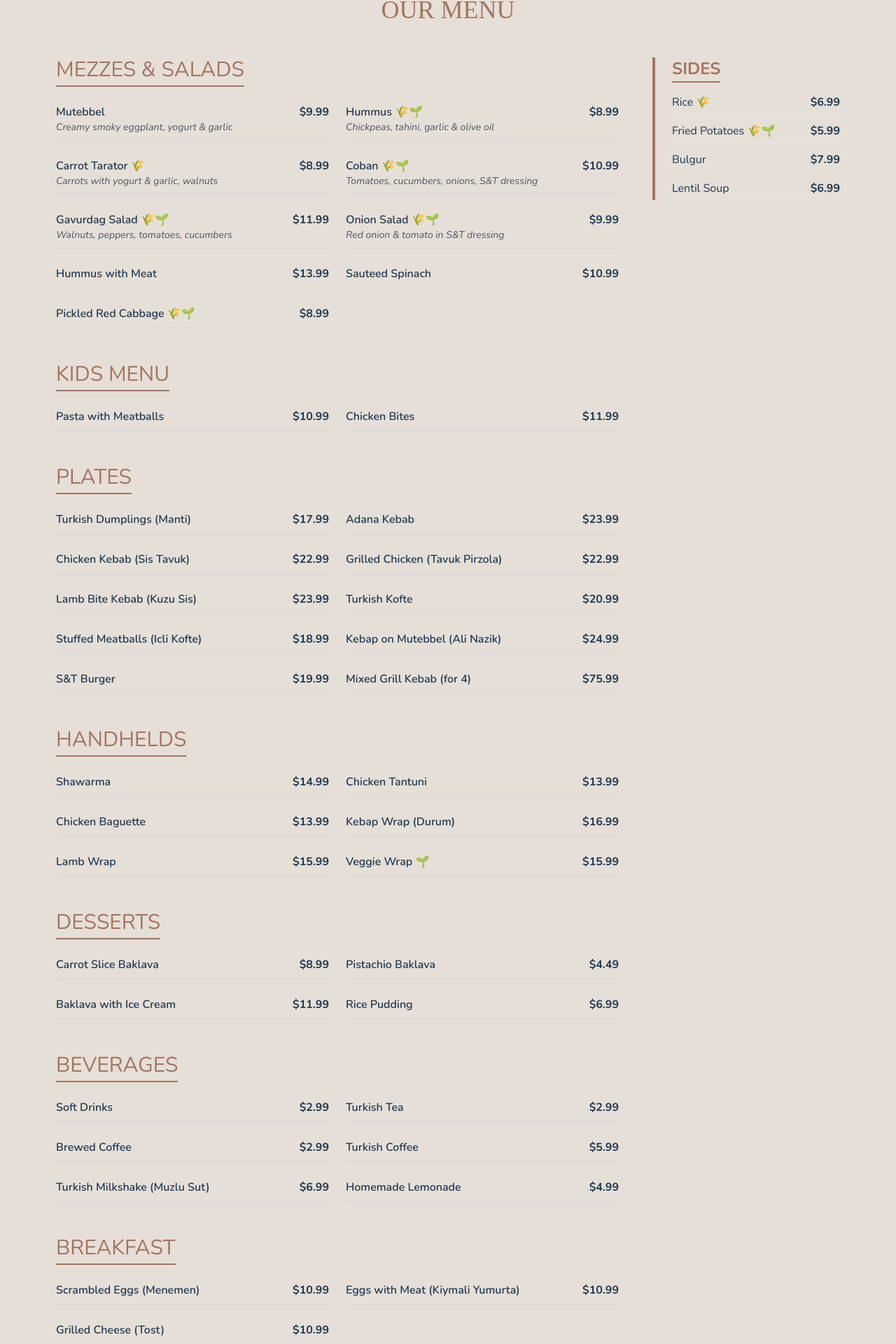
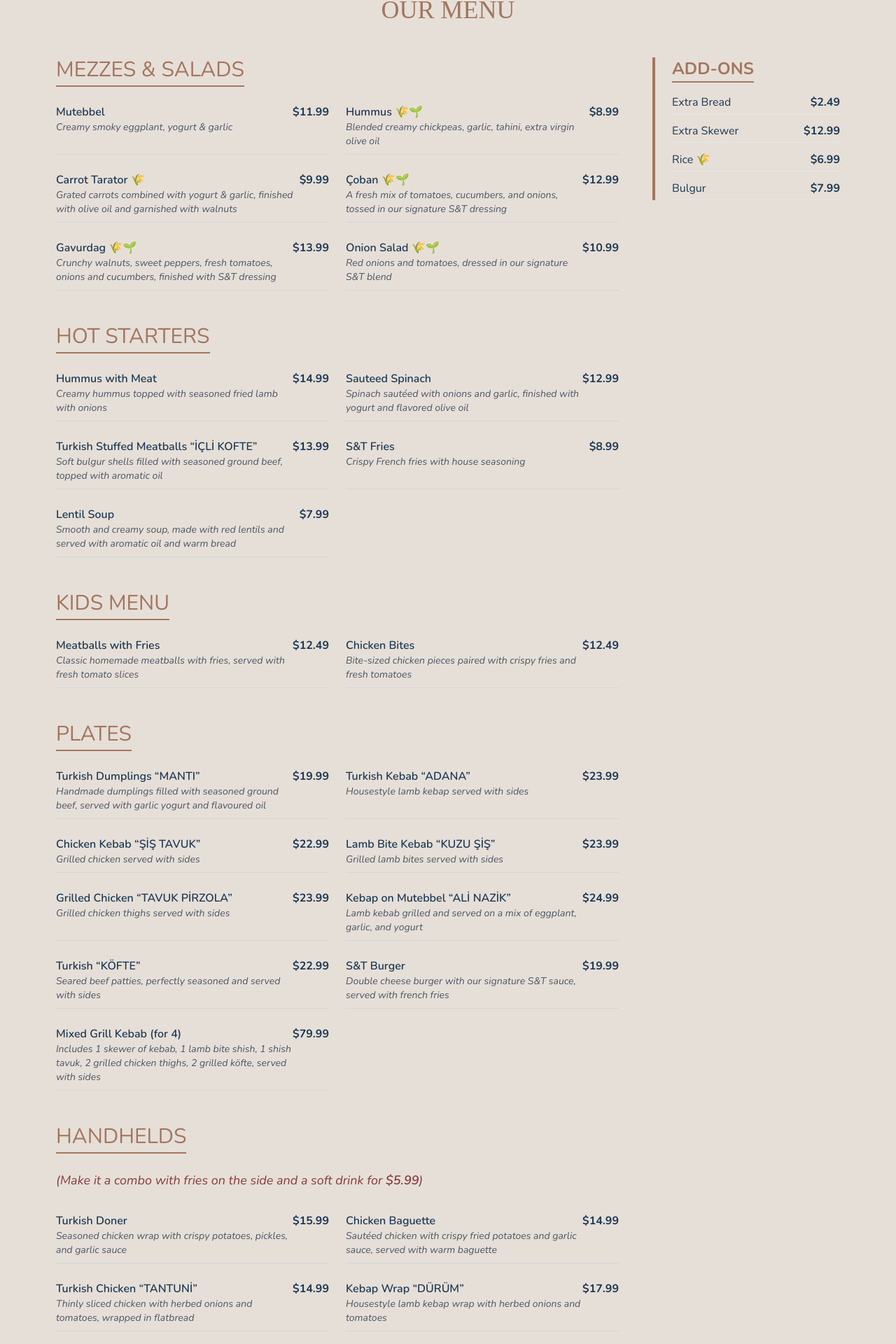
Before and after one commit to valenty-nka/sumacthyme_restaurant, a React (Vite) app: page /menu in a window 1280 px wide. Shown: the part 134-2054 px from the top of the page at 70% size. Built offline with nearby package versions, Linux system fonts and the light colour scheme.

Commit message:
Update menu on Main and Our Menu page

```diff
--- a/src/components/Menu/FullMenu.jsx
+++ b/src/components/Menu/FullMenu.jsx
@@ -4,64 +4,73 @@ import React from "react";
 
 const menuData = {
   "Mezzes & Salads": [
-    { name: "Mutebbel", price: "$9.99", desc: "Creamy smoky eggplant, yogurt & garlic" },
-    { name: "Hummus 🌾🌱", price: "$8.99", desc: "Chickpeas, tahini, garlic & olive oil" },
-    { name: "Carrot Tarator 🌾", price: "$8.99", desc: "Carrots with yogurt & garlic, walnuts" },
-    { name: "Coban 🌾🌱", price: "$10.99", desc: "Tomatoes, cucumbers, onions, S&T dressing" },
-    { name: "Gavurdag Salad 🌾🌱", price: "$11.99", desc: "Walnuts, peppers, tomatoes, cucumbers" },
-    { name: "Onion Salad 🌾🌱", price: "$9.99", desc: "Red onion & tomato in S&T dressing" },
-    { name: "Hummus with Meat", price: "$13.99" },
-    { name: "Sauteed Spinach", price: "$10.99" },
-    { name: "Pickled Red Cabbage 🌾🌱", price: "$8.99" },
+    { name: "Mutebbel", price: "$11.99", desc: "Creamy smoky eggplant, yogurt & garlic" },
+    { name: "Hummus 🌾🌱", price: "$8.99", desc: "Blended creamy chickpeas, garlic, tahini, extra virgin olive oil" },
+    { name: "Carrot Tarator 🌾", price: "$9.99", desc: "Grated carrots combined with yogurt & garlic, finished with olive oil and garnished with walnuts" },
+    { name: "Çoban 🌾🌱", price: "$12.99", desc: "A fresh mix of tomatoes, cucumbers, and onions, tossed in our signature S&T dressing" },
+    { name: "Gavurdag 🌾🌱", price: "$13.99", desc: "Crunchy walnuts, sweet peppers, fresh tomatoes, onions and cucumbers, finished with S&T dressing" },
+    { name: "Onion Salad 🌾🌱", price: "$10.99", desc: "Red onions and tomatoes, dressed in our signature S&T blend" },
+  ],
+  "Hot Starters":[
+    { name: "Hummus with Meat", price: "$14.99", desc: "Creamy hummus topped with seasoned fried lamb with onions" },
+    { name: "Sauteed Spinach", price: "$12.99", desc: "Spinach sautéed with onions and garlic, finished with yogurt and flavored olive oil" },
+    { name: "Turkish Stuffed Meatballs “İÇLİ KOFTE”", price: "$13.99", desc: "Soft bulgur shells filled with seasoned ground beef, topped with aromatic oil" },
+    { name: "S&T Fries", price: "$8.99", desc: "Crispy French fries with house seasoning" },
+    { name: "Lentil Soup", price: "$7.99", desc: "Smooth and creamy soup, made with red lentils and served with aromatic oil and warm bread" },
   ],
   "Kids Menu": [
-    { name: "Pasta with Meatballs", price: "$10.99" },
-    { name: "Chicken Bites", price: "$11.99" },
+    { name: "Meatballs with Fries", price: "$12.49", desc: "Classic homemade meatballs with fries, served with fresh tomato slices" },
+    { name: "Chicken Bites", price: "$12.49", desc: "Bite-sized chicken pieces paired with crispy fries and fresh tomatoes" },
   ],
   "Plates": [
-    { name: "Turkish Dumplings (Manti)", price: "$17.99" },
-    { name: "Adana Kebab", price: "$23.99" },
-    { name: "Chicken Kebab (Sis Tavuk)", price: "$22.99" },
-    { name: "Grilled Chicken (Tavuk Pirzola)", price: "$22.99" },
-    { name: "Lamb Bite Kebab (Kuzu Sis)", price: "$23.99" },
-    { name: "Turkish Kofte", price: "$20.99" },
-    { name: "Stuffed Meatballs (Icli Kofte)", price: "$18.99" },
-    { name: "Kebap on Mutebbel (Ali Nazik)", price: "$24.99" },
-    { name: "S&T Burger", price: "$19.99" },
-    { name: "Mixed Grill Kebab (for 4)", price: "$75.99" },
+    { name: "Turkish Dumplings “MANTI”", price: "$19.99", desc: "Handmade dumplings filled with seasoned ground beef, served with garlic yogurt and flavoured oil" },
+    { name: "Turkish Kebab “ADANA”", price: "$23.99", desc: "Housestyle lamb kebap served with sides" },
+    { name: "Chicken Kebab “ŞİŞ TAVUK”", price: "$22.99", desc: "Grilled chicken served with sides" },
+    { name: "Lamb Bite Kebab “KUZU ŞİŞ”", price: "$23.99", desc: "Grilled lamb bites served with sides" },
+    { name: "Grilled Chicken “TAVUK PİRZOLA”", price: "$23.99", desc: "Grilled chicken thighs served with sides" },
+    { name: "Kebap on Mutebbel “ALİ NAZİK”", price: "$24.99", desc: "Lamb kebab grilled and served on a mix of eggplant, garlic, and yogurt" },
+    { name: "Turkish “KÖFTE”", price: "$22.99", desc: "Seared beef patties, perfectly seasoned and served with sides" },
+    { name: "S&T Burger", price: "$19.99", desc: "Double cheese burger with our signature S&T sauce, served with french fries" },
+    { name: "Mixed Grill Kebab (for 4)", price: "$79.99", desc: "Includes 1 skewer of kebab, 1 lamb bite shish, 1 shish tavuk, 2 grilled chicken thighs, 2 grilled köfte, served with sides" },
   ],
   "Handhelds": [
-    { name: "Shawarma", price: "$14.99" },
-    { name: "Chicken Tantuni", price: "$13.99" },
-    { name: "Chicken Baguette", price: "$13.99" },
-    { name: "Kebap Wrap (Durum)", price: "$16.99" },
-    { name: "Lamb Wrap", price: "$15.99" },
-    { name: "Veggie Wrap 🌱", price: "$15.99" },
+    { name: "Turkish Doner", price: "$15.99", desc: "Seasoned chicken wrap with crispy potatoes, pickles, and garlic sauce" },
+    { name: "Chicken Baguette", price: "$14.99", desc: "Sautéed chicken with crispy fried potatoes and garlic sauce, served with warm baguette" },
+    { name: "Turkish Chicken “TANTUNİ”", price: "$14.99", desc: "Thinly sliced chicken with herbed onions and tomatoes, wrapped in flatbread" },
+    { name: "Kebap Wrap “DÜRÜM”", price: "$17.99", desc: "Housestyle lamb kebap wrap with herbed onions and tomatoes" },
+    { name: "Lamb Wrap", price: "$16.99", desc: "Tender lamb wrap with onions and tomatoes, drizzled with tahini sauce" },
+    { name: "Veggie Wrap 🌱", price: "$16.99", desc:"Homemade-style mix of fried eggplant, cauliflower, and potatoes, wrapped in flatbread" },
   ],
   "Desserts": [
-    { name: "Carrot Slice Baklava", price: "$8.99" },
-    { name: "Pistachio Baklava", price: "$4.49" },
-    { name: "Baklava with Ice Cream", price: "$11.99" },
-    { name: "Rice Pudding", price: "$6.99" },
+    { name: "Pistachio Baklava", price: "$3.99 a piece", desc: "A classic Turkish favourite made with flaky pastry, rich pistachios, and soaked in sweet syrup" },
+    { name: "Baklava with Ice Cream", price: "$11.99", desc: "Two pieces of classic pistachio baklava served with vanilla ice cream" },
+    { name: "Pistachio Kadayif", price: "$8.99", desc: "Crispy shredded pastry filled with pistachios and soaked in syrup" },
+    { name: "TRİLİÇE", price: "$7.99", desc: "Soft and moist milk cake, topped with whipped cream and caramel sauce" },
+    { name: "San Sebastian Cheesecake", price: "$12.49", desc: "Rich and creamy cheesecake, served with chocolate sauce" },
   ],
   "Beverages": [
-    { name: "Soft Drinks", price: "$2.99" },
+    { name: "Soft Drinks", price: "$3.49" },
     { name: "Turkish Tea", price: "$2.99" },
-    { name: "Brewed Coffee", price: "$2.99" },
+    { name: "AYRAN", price: "$4.49" },
+    { name: "Brewed Coffee", price: "$3.99" },
+    { name: "Turnip Juice “ŞALGAM”", price: "$4.49" },
     { name: "Turkish Coffee", price: "$5.99" },
-    { name: "Turkish Milkshake (Muzlu Sut)", price: "$6.99" },
     { name: "Homemade Lemonade", price: "$4.99" },
+    { name: "Fruit Soda", price: "$4.49" },
+    { name: "Turkish Milkshake “MUZLU SÜT”", price: "$6.99" },
+    { name: "Soda", price: "$3.99" },
   ],
   "Breakfast": [
-    { name: "Scrambled Eggs (Menemen)", price: "$10.99" },
-    { name: "Eggs with Meat (Kiymali Yumurta)", price: "$10.99" },
-    { name: "Grilled Cheese (Tost)", price: "$10.99" },
+    { name: "Scrambled Eggs “MENEMEN”", price: "$12.99", desc: "Eggs cooked with tomatoes, onions, and sweet peppers, served with bread" },
+    { name: "Eggs with Meat “KIYMALI YUMURTA”", price: "$13.99", desc: "Classic eggs with seasoned ground lamb and onions, served with bread" },
+    { name: "Eggs with Turkish Sausage “SUCUKLU YUMURTA”", price: "$13.99", desc: "Fried eggs cooked with spicy Turkish sausage, served with bread" },
+    { name: "Turkish Bagel “SİMİT”", price: "$2.99 a piece", desc: "A golden, sesame-crusted bread ring that’s crispy outside, soft and chewy inside" },
   ],
-  "Sides": [
+  "Add-Ons": [
+    { name: "Extra Bread", price: "$2.49" },
+    { name: "Extra Skewer", price: "$12.99" },
     { name: "Rice 🌾", price: "$6.99" },
-    { name: "Fried Potatoes 🌾🌱", price: "$5.99" },
     { name: "Bulgur", price: "$7.99" },
-    { name: "Lentil Soup", price: "$6.99" },
   ],
 };
 
@@ -79,7 +88,7 @@ export default function FullMenu() {
       <div className="grid grid-cols-1 lg:grid-cols-[3fr_1fr] gap-12">
         {/* Main menu content */}
         <div>
-          {["Mezzes & Salads", "Kids Menu", "Plates", "Handhelds", "Desserts", "Beverages", "Breakfast"].map(
+          {["Mezzes & Salads", "Hot Starters", "Kids Menu", "Plates", "Handhelds", "Desserts", "Beverages", "Breakfast"].map(
             (section) => (
               <div key={section} className="mb-12">
                 <h2
@@ -93,6 +102,11 @@ export default function FullMenu() {
                 >
                   {section}
                 </h2>
+                {section === "Handhelds" && (
+        <p className="text-lg italic text-[#8A393F] mb-8">
+          (Make it a combo with fries on the side and a soft drink for <span className="font-semibold">$5.99</span>)
+        </p>
+      )}
                 <div className="grid md:grid-cols-2 gap-6">
                   {menuData[section].map((item, i) => (
                     <div key={i} className="flex justify-between border-b border-gray-300 pb-2">
@@ -124,10 +138,10 @@ export default function FullMenu() {
             className="text-2xl font-bold uppercase mb-4 font-cinzel"
             style={{ color: "#a3755f", borderBottom: "2px solid #a3755f", display: "inline-block", paddingBottom: "2px" }}
           >
-            Sides
+            Add-Ons
           </h2>
           <ul className="space-y-3">
-            {menuData["Sides"].map((item, i) => (
+            {menuData["Add-Ons"].map((item, i) => (
               <li
                 key={i}
                 className="flex justify-between border-b border-gray-200 pb-1"
--- a/src/components/Menu/MenuPreview.jsx
+++ b/src/components/Menu/MenuPreview.jsx
@@ -13,9 +13,9 @@ const menuSections = [
     title: "Mezzes & Salads",
     description: "Individual servings of our fresh starters and salads.",
     items: [
-      { name: "Mutebbel", price: "$9.99" },
+      { name: "Mutebbel", price: "$11.99" },
       { name: "Hummus", price: "$8.99" },
-      { name: "Carrot Tarator", price: "$8.99" },
+      { name: "Carrot Tarator", price: "$9.99" },
     ],
     photo: MezzesPhoto,
   },
@@ -23,7 +23,7 @@ const menuSections = [
     title: "Plates & Handhelds",
     description: "Grilled meats, kebabs, wraps, and homemade specialties.",
     items: [
-      { name: "Turkish Dumplings ‘Manti’", price: "$17.99" },
+      { name: "Turkish Dumplings ‘Manti’", price: "$19.99" },
       { name: "Adana Kebab", price: "$23.99" },
       { name: "Chicken Kebab ‘Sis Tavuk’", price: "$22.99" },
     ],
@@ -33,8 +33,8 @@ const menuSections = [
     title: "Desserts & Beverages",
     description: "Sweet treats and drinks to finish your meal.",
     items: [
-      { name: "Baklava", price: "$4.49" },
-      { name: "Rice Pudding", price: "$6.99" },
+      { name: "Pistachio Baklava", price: "$3.99" },
+      { name: "San Sebastian Cheesecake", price: "$12.49" },
       { name: "Turkish Coffee", price: "$5.99" },
     ],
     photo: DessertsPhoto,
@@ -43,9 +43,9 @@ const menuSections = [
     title: "Breakfast",
     description: "Our breakfast menu is available Saturdays & Sundays from 9:00AM-11:30AM.",
     items: [
-      { name: "Scrambled Eggs ‘Menemen’", price: "$10.99" },
-      { name: "Eggs with Meat ‘Kıymalı Yumurta’", price: "$10.99" },
-      { name: "Grilled Cheese ‘Tost’", price: "$10.99" },
+      { name: "Scrambled Eggs ‘Menemen’", price: "$12.99" },
+      { name: "Eggs with Meat ‘Kıymalı Yumurta’", price: "$13.99" },
+      { name: "Eggs with Turkish Sausage ‘Sucuklu Yumurta’", price: "$13.99" },
     ],
     photo: BreakfastPhoto,
   },
```
